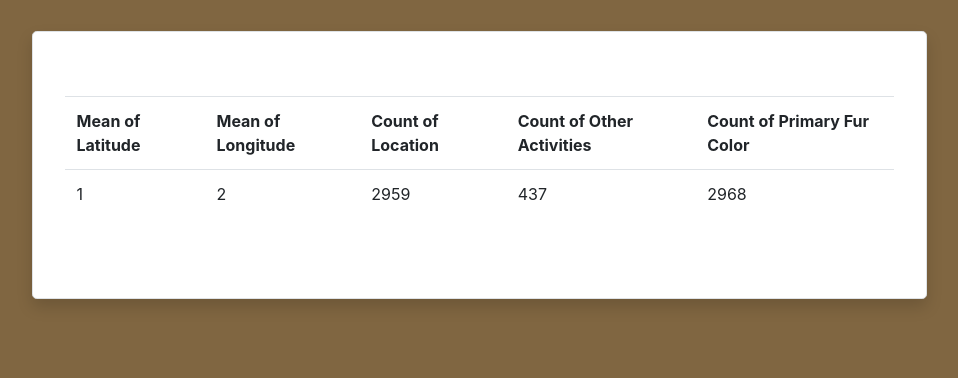
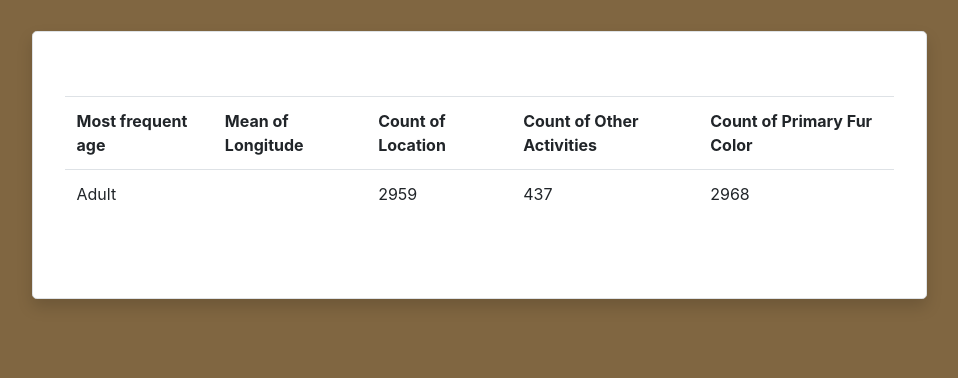
Before and after one commit to TC1997/Tool-Django, a Django app: page /sightings/stats/ in a window 1280 px wide. Shown: the part 422-800 px from the top of the page, without its empty margins (161-1119 px from the left). Run offline with Django 3.2, Linux system fonts and the light colour scheme; data comes from the database, SQL or seed files in the repository; some libraries are stand-ins or nearby versions.

Commit message:
modified the stats

```diff
--- a/myProject/myApp/views.py
+++ b/myProject/myApp/views.py
@@ -57,31 +57,36 @@
 
 def stats(request):
     squirrel_list = Squirrel.objects.all()
-    latitude_ = []
-    longitude_ = []
+    age_ = []
+    #longitude_ = []
     location_ = []
     other_activities_ = []
     primary_fur_color_ = []
     for squirrel in squirrel_list:
-        latitude_.append(squirrel.Latitude)
-        longitude_.append(squirrel.Longitude)
+        age_.append(squirrel.Age)
+        #longitude_.append(squirrel.Longitude)
         location_.append(squirrel.Location)
         other_activities_.append(squirrel.Other_Activities)
         primary_fur_color_.append(squirrel.Primary_Fur_Color)
-    MLati = '1'#np.mean(np.array(latitude_).astype(np.float))
-    MLongi ='2' #np.mean(np.array(longitude_).astype(np.float))
 
-
+    def mode_(lst):
+        dic1={}
+        s=set(lst)
+        for i in s:
+            ct=lst.count(i)
+            dic1[i]=ct
+        return max(dic1,key=dic1.get)
 
     def count_(lst):
         return len([x for x in lst if x])
 
+    Mage =mode_(age_)
     NLoca = count_(location_)
     NOA = count_(other_activities_)
     NPFC = count_(primary_fur_color_)
     dict_ = {
-        'Mean_of_Latitude': MLati,
-        'Mean_of_Longitude': MLongi,
+        'Most_frequent_age': Mage,
+        #'Mean_of_Longitude': MLongi,
         'Count_of_Location': NLoca,
         'Count_of_Other_Activities': NOA,
         'Count_of_Primary_Fur_Color': NPFC
--- a/myProject/templates/myApp/stats.html
+++ b/myProject/templates/myApp/stats.html
@@ -4,7 +4,7 @@
 <table class="table table-boderless">
     <thead class="border-bottom font-weight-bold">
         <tr>
-            <td>Mean of Latitude</td>
+            <td>Most frequent age</td>
             <td>Mean of Longitude</td>
             <td>Count of Location</td>
             <td>Count of Other Activities</td>
@@ -13,7 +13,7 @@
     </thead>
     <tbody>
         <tr>
-            <td>{{Mean_of_Latitude}}</td>
+            <td>{{Most_frequent_age}}</td>
             <td>{{Mean_of_Longitude}}</td>
             <td>{{Count_of_Location}}</td>
             <td>{{Count_of_Other_Activities}}</td>
```
